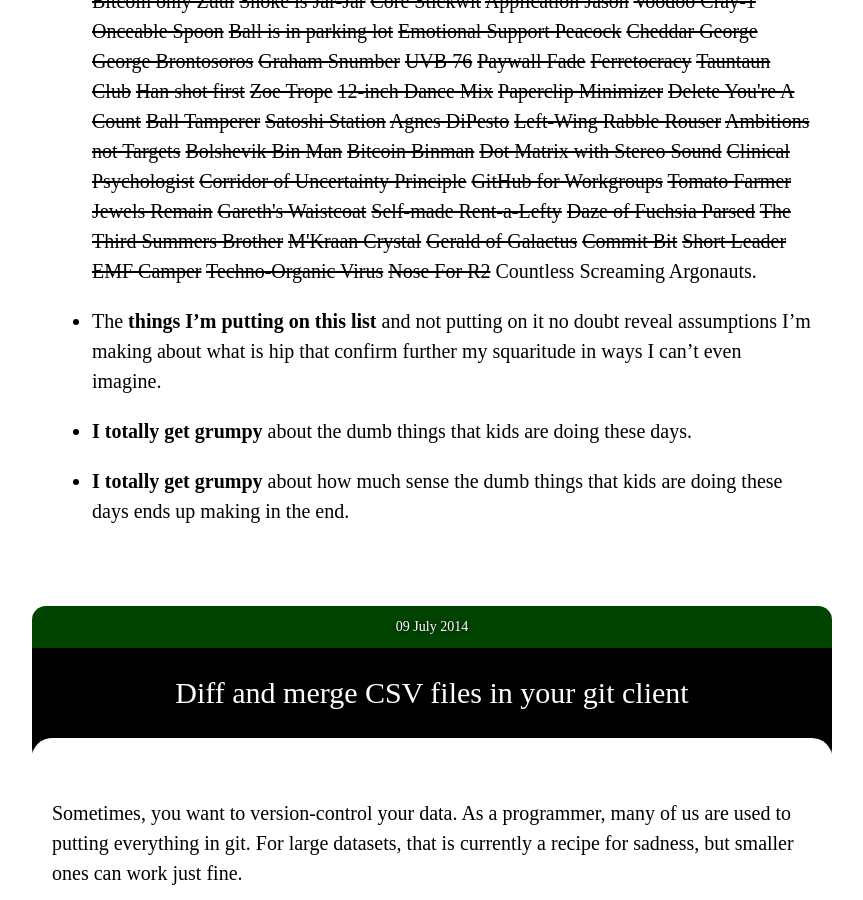
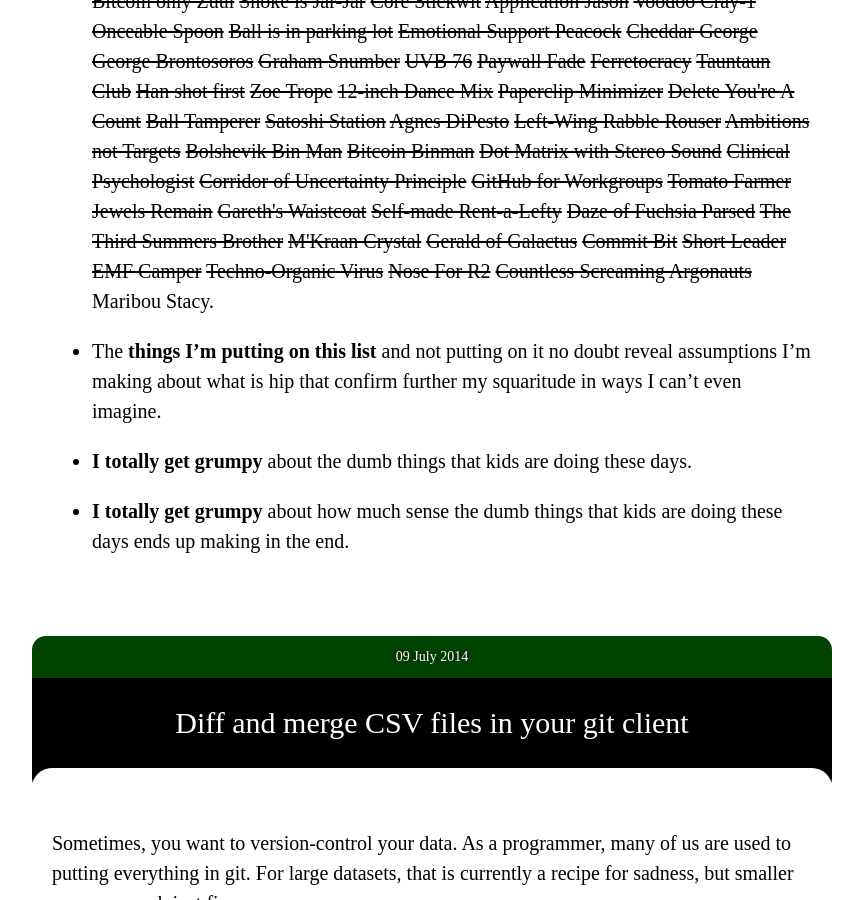
Before and after one commit to paulfitz/paulfitz.github.io, a Jekyll site: the page built from index.html, in a window 1280 px wide and 900 px high, scrolled down 20736 px. Shown: the whole window, without its empty margins (208-1071 px from the left). Built offline with Jekyll 4.4.1, drawn with Linux system fonts in a browser that asks for light colours; nearby versions of some CDN libraries.

Commit message:
more pike

```diff
--- a/_data/pikes.json
+++ b/_data/pikes.json
@@ -166,5 +166,6 @@
   "EMF Camper",
   "Techno-Organic Virus",
   "Nose For R2",
-  "Countless Screaming Argonauts"
+  "Countless Screaming Argonauts",
+  "Maribou Stacy"
 ]
```
